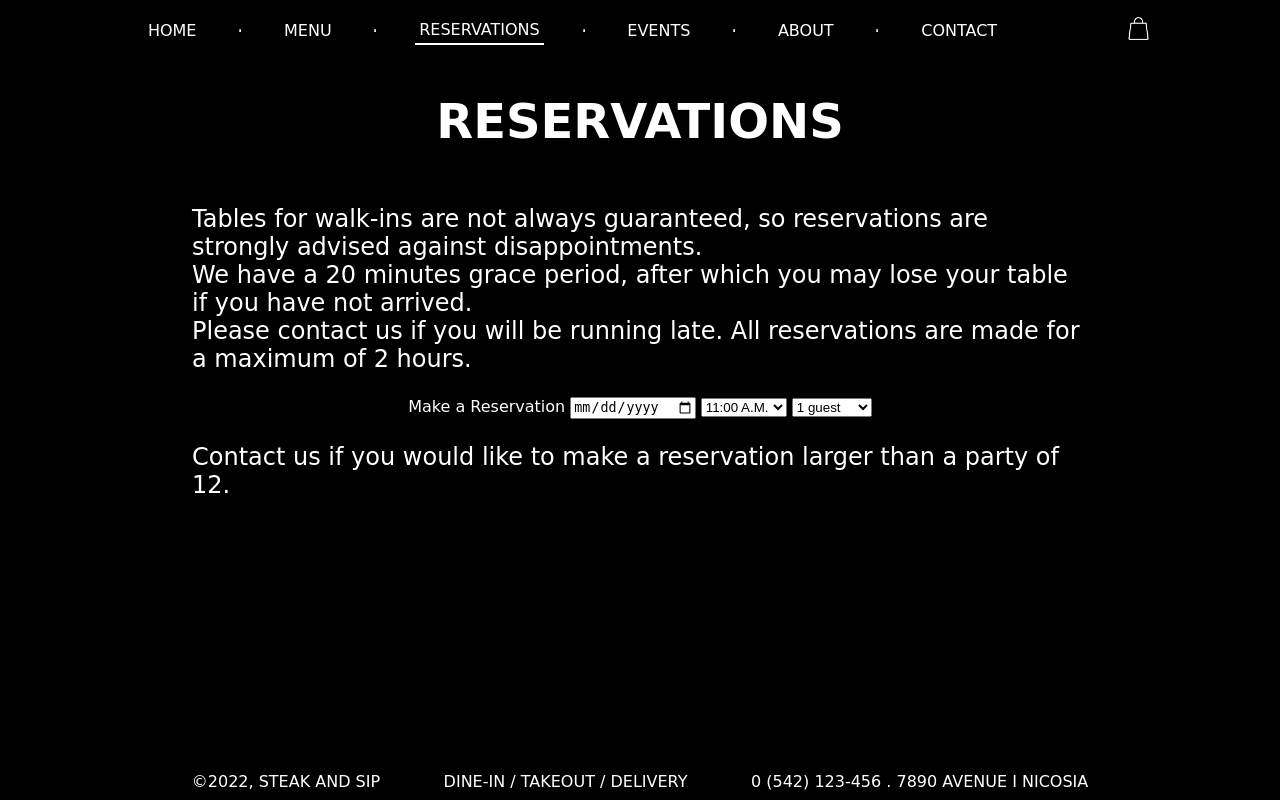
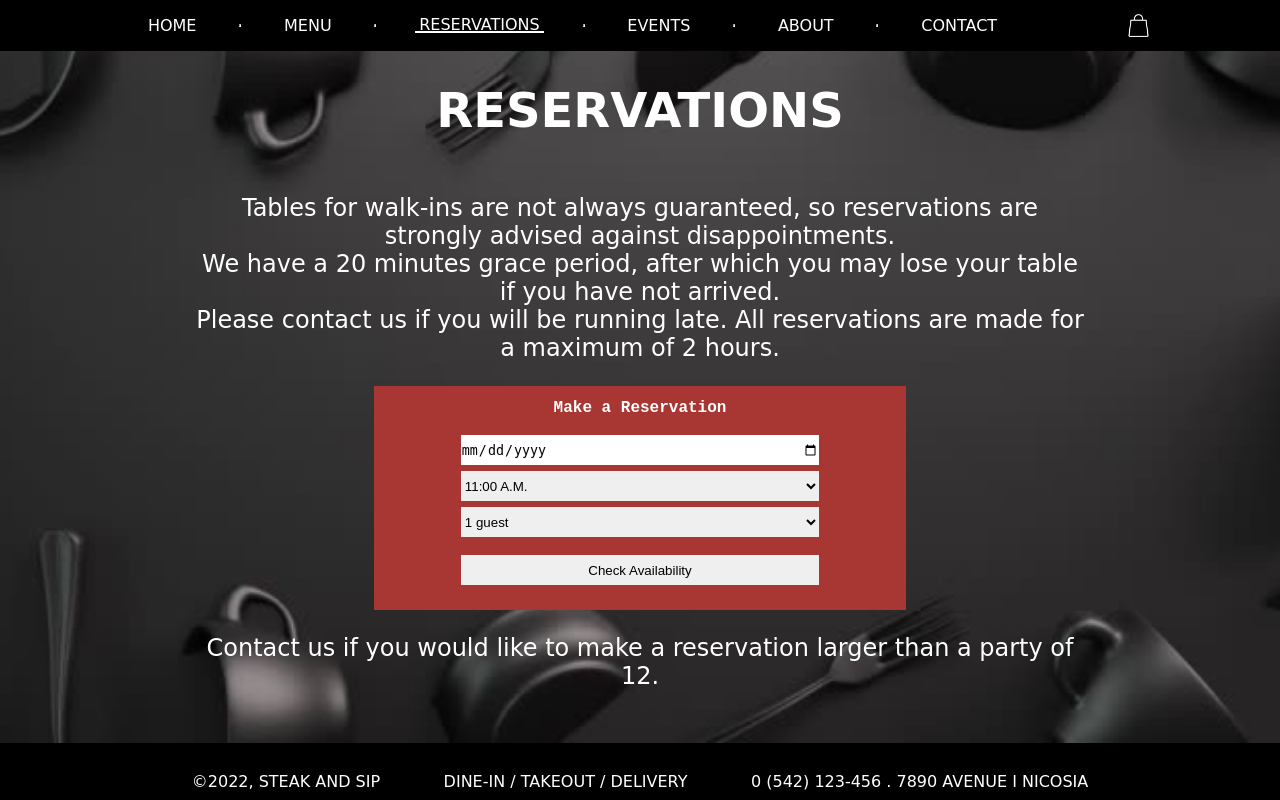
Before and after one commit to paula-petra/SteakandSip, a PHP site: page /reservations.html in a window 1280 px wide. Run offline with PHP 8.4, Linux system fonts and the light colour scheme; some web fonts are replaced.

Commit message:
Add files via upload

```diff
--- a/reservations.html
+++ b/reservations.html
@@ -11,7 +11,7 @@
     <link rel="stylesheet" href="style.css">
     <script src="https://code.jquery.com/jquery-3.6.0.js"></script>
 </head>
-<body class="reservationsBody">
+<body class="reservationsBody body2">
     <header>
         <nav class="mainNav">
             <svg id="menuIcon" fill="#000000" xmlns="http://www.w3.org/2000/svg"  viewBox="0 0 50 50" width="500px" height="500px"><path d="M 0 9 L 0 11 L 50 11 L 50 9 Z M 0 24 L 0 26 L 50 26 L 50 24 Z M 0 39 L 0 41 L 50 41 L 50 39 Z"/></svg>
@@ -31,17 +31,17 @@
 
     <main>
         <div class="headingDiv">
-            <h1 class="mainHeading"> RESERVATIONS</h1>
+            <h1 class="mainHeading">RESERVATIONS</h1>
         </div>
 
-        <div class="reservationNotice">
+        <div class="reservationNotice mainText">
             <p>Tables for walk-ins are not always guaranteed, so reservations are strongly advised against disappointments.<br> We have a 20 minutes grace period, after which you may lose your table if you have not arrived.<br> Please contact us if you will be running late. All reservations are made for a maximum of 2 hours.</p>
         </div>
 
         <form class="reservationSelection">
-            <label>Make a Reservation</label>
+            <legend class="select">Make a Reservation</legend>
             <input type="date" class="select" id="date" name="date">
-            <select class="selectTime" id="time" name="time">
+            <select class="select" id="time" name="time">
                 <option value="11:00 A.M.">11:00 A.M.</option>
                 <option value="11:30 A.M.">11:30 A.M.</option>
                 <option value="12:00 P.M.">12:00 P.M.</option>
@@ -64,7 +64,7 @@
                 <option value="08:30 P.M.">08:30 P.M.</option>
                 <option value="09:00 P.M.">09:00 P.M.</option>
             </select>
-            <select class="selectGuests" id="guests" name="guests">
+            <select class="select" id="guests" name="guests">
                 <option value="1 guest">1 guest</option>
                 <option value="2 guests">2 guests</option>
                 <option value="3 guests">3 guests</option>
@@ -78,9 +78,10 @@
                 <option value="11 guests">11 guests</option>
                 <option value="12 guests">12 guests</option>
             </select>
+            <button class="select">Check Availability</button>
         </form>
 
-        <div class="reservationNotice">
+        <div class="reservationNotice mainText">
             <p>Contact us if you would like to make a reservation larger than a party of 12.</p>
         </div>
     </main>
--- a/style.css
+++ b/style.css
@@ -4,6 +4,7 @@ body{
     font-family: 'Edu SA Beginner', cursive;
     color: white;
     background-color: black;
+    position: relative;
 }
 
 .homeBody{
@@ -16,6 +17,28 @@ body{
     align-items: center;
 }
 
+.body2{
+    display: flex;
+    flex-direction: column;
+    position: relative;
+    background-image: url("bg2.jpg");
+    background-size: cover;
+    background-repeat: no-repeat;
+}
+
+/* .body2::before {
+    content: '';
+    position: absolute;
+    top: 0px;
+    bottom: 0px;
+    left: 0px;
+    right: 0px;
+    background-image: url("home_bg.jpg");
+    background-size: cover;
+    background-repeat: no-repeat;
+    opacity: 0.25;
+} */
+
 /* @media (max-width: 895px){
     body{
         background-attachment: local;
@@ -23,7 +46,7 @@ body{
 } */
 
 @media(max-width: 1320px){
-    .homeBody{
+    .homeBody, .body2{
         background-size: 1320px auto;
         background-position: top center;
     }
@@ -35,13 +58,13 @@ body{
     }
 } */
 @media(min-width:376px) and (max-width:700px){
-    .homeBody{
+    .homeBody, .body2{
         background-size: 950px auto;
     }
 }
 
 @media(max-width:375px){
-    .homeBody{
+    .homeBody, .body2{
         background-size: 650px auto;
     }
 }
@@ -142,16 +165,66 @@ main{
     align-items: center;
 }
 
-.reservationNotice{
+.body2 .mainNav{
+    position: fixed;
+    left: 0;
+    top: 0;
+    width: 100%;
+    background-color: rgb(0, 0, 0);
+    text-align: center;
+    line-height: 5px;
+    display: flex;
+    flex-direction: row;
+    justify-content: center;
+    align-items: center;
+}
+
+.body2 main{
+    margin: 50px 0;
+}
+
+.mainText{
     max-width: 70%;
 }
 
-.reservationNotice p{
-    text-align: left;
+.mainText p{
+    text-align: center;
     font-size: 24px;
 }
 
+.aboutText p{
+    text-align: left;
+}
 
+.reservationSelection{
+    width: 40%;
+    display: flex;
+    flex-direction: column;
+    justify-content: center;
+    align-items: center;
+    background: #a83632;
+    padding: 10px;
+}
+
+.select{
+    width: 70%;
+    height: 30px;
+    padding: 0;
+    margin: 3px 0;
+    border: 0;
+    cursor: pointer;
+}
+
+.reservationSelection legend{
+    color: #ffffff;
+    font-family: 'Courier New', Courier, monospace;
+    text-align: center;
+    font-weight: 700;
+}
+
+.reservationSelection button{
+    margin: 15px 0;
+}
 
 /*watch video on positioning*/
 .pageFooter{
@@ -181,26 +254,26 @@ main{
 }
 
 @media(min-width:700px) and (max-width:1024px){
-    .reservationNotice p{
+    .mainText p{
         font-size: 20px ;
     }
 }
 
 @media(max-width:700px){
-    .reservationNotice p{
+    .mainText p{
         font-size: 18px;
     }
 }
 
-@media(min-width:1160px){
-    .pageFooter{
+/* @media(min-width:1160px){
+    .mainText{
         height: 37px;
     }
-}
+} */
 
 
 @media(max-width:1024px){
-    .mainNav{
+    .mainNav, .body2 .mainNav{
         justify-content: space-between;
         /* background: rgba(0, 0, 0, 0.5); */
     }
@@ -219,7 +292,7 @@ main{
         max-width: 100%;
         width: 30%;
         height: 100vh;
-        top: 55px;
+        top: 50px;
         left: -100%;
         background: black;
         text-align: center;
```
Also changed, not shown: about.html (+17 -1 lines), bg2.jpg (added).
